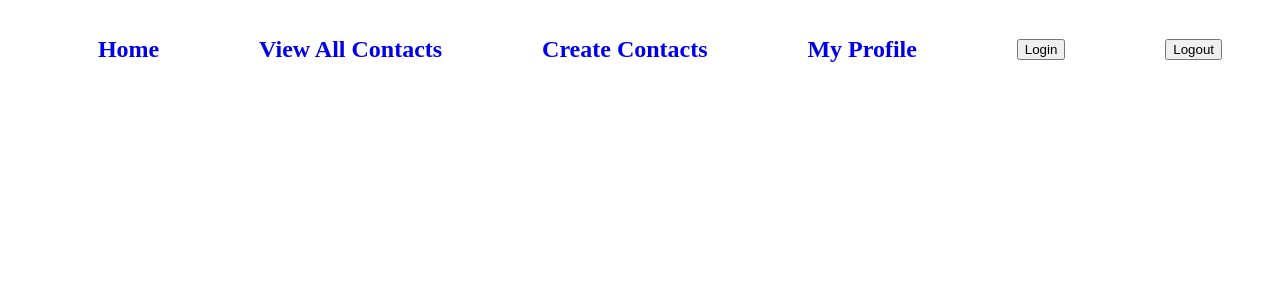
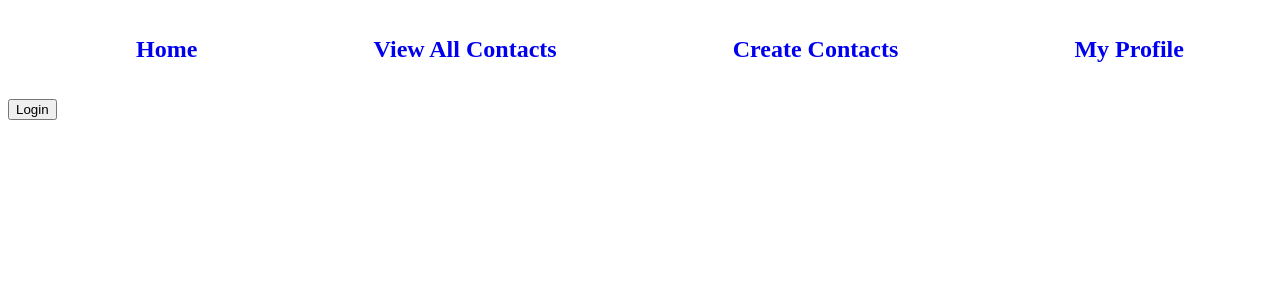
Before and after one commit to badmckinney/angular-ng-rolodex, an Angular app: page / in a window 1280 px wide. Shown: the top 300 px of the page. Built offline with nearby package versions, Linux system fonts and the light colour scheme.

Commit message:
integrate authentication functionality to header component

```diff
--- a/src/app/shared/header/header.component.html
+++ b/src/app/shared/header/header.component.html
@@ -1,3 +1,5 @@
+<div class="header-container">
+  <div class="header-left">
     <div class="logo"></div>
     <div class="nav">
       <ul>
@@ -21,13 +23,20 @@
             <a routerLink="/profile">My Profile</a>
           </h2>
         </li>
-    <li>
-      <button routerLink="/login">Login</button>
-    </li>
-    <li>
-      <form method="POST" action="/api/logout">
-        <input type="submit" value="Logout">
-      </form>
-    </li>
       </ul>
     </div>
+  </div>
+  <div class="header-right">
+    <div class="logged-in" *ngIf="isLoggedIn()">
+      Welcome, {{ user.username }}!
+      <button (click)="logout()">
+        Logout
+      </button>
+    </div>
+    <div class="logged-out" *ngIf="!user.loggedIn">
+      <button (click)="login()">
+        Login
+      </button>
+    </div>
+  </div>
+</div>
--- a/src/app/shared/header/header.component.ts
+++ b/src/app/shared/header/header.component.ts
@@ -1,4 +1,7 @@
 import { Component } from '@angular/core';
+import { Router } from '@angular/router';
+import { AuthService } from 'src/app/services/auth.service';
+import { SessionService } from 'src/app/services/session.service';
 
 @Component({
   selector: 'app-header',
@@ -7,5 +10,25 @@ import { Component } from '@angular/core';
 })
 
 export class HeaderComponent {
-  constructor() { }
+  user: Object;
+
+  constructor(
+    private router: Router,
+    private auth: AuthService,
+    private session: SessionService
+  ) {
+    this.user = this.session.getSession();
+  }
+
+  isLoggedIn() {
+    return this.session.isLoggedIn();
+  }
+
+  login() {
+    return this.router.navigate(['/login']);
+  }
+
+  logout() {
+    return this.auth.logout();
+  }
 }
```
Lines whose indentation alone changed are shown as unchanged.
